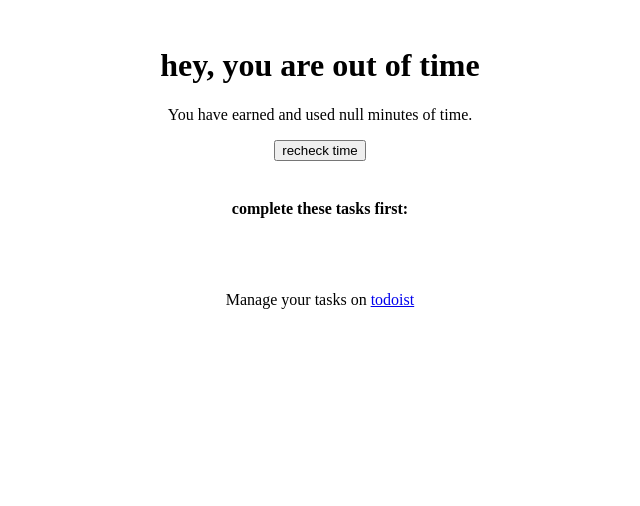
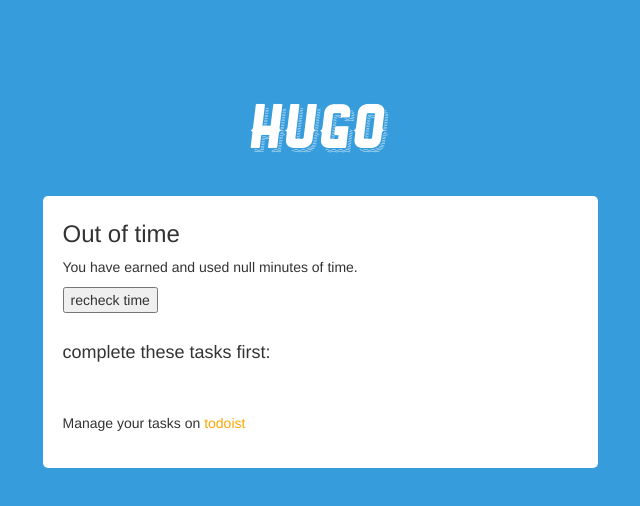
Before and after one commit to lele0108/productive, a browser extension: page src/bg/replace.html in a window 1280 px wide. Shown: the whole page, without its empty margins (320-960 px from the left). Drawn offline with Linux system fonts and the light colour scheme.

Commit message:
basic styling out of time

```diff
--- a/src/bg/replace.html
+++ b/src/bg/replace.html
@@ -1,11 +1,26 @@
 <!DOCTYPE html>
-<html>
+<html lang="en">
   <head>
+    <meta charset="utf-8">
+    <meta http-equiv="X-UA-Compatible" content="IE=edge">
+    <meta name="viewport" content="width=device-width, initial-scale=1">
+    <title>HUGO - Out of time</title>
     <script type="text/javascript" src="jquery.js"></script>
     <script type="text/javascript" src="replace.js"></script>
+    <link href="../resource/css/bootstrap.css" rel="stylesheet">
+    <link href="../resource/css/main.css" rel="stylesheet">
+  </head>
+  <body>
+
+    <div class="title">
+      <h1 class="text-center">Hugo</h1>
+    </div>
     <br>
-  <center>
-    <h1>hey, you are out of time</h1>
+    <div class="container">
+      <div class="row">
+        <div class="col-lg-6 col-lg-offset-3">
+          <div class="welcome">
+            <h3>Out of time</h3>
             <p class="earned"></p>
             <p class="used"></p>
             <button class="recheck">recheck time</button>
@@ -14,6 +29,12 @@
             <div class="tasks"></div>
             <br><br>
             <p>Manage your tasks on <a href="http://todoist.com">todoist</a></p>
-  </center>
-</head>
+          </div>
+        </div>
+      </div>
+    </div>
+
+    <script src="../resource/js/bootstrap.min.js"></script>
+
+  </body>
 </html>
--- a/src/resource/css/main.css
+++ b/src/resource/css/main.css
@@ -56,3 +56,13 @@
 	padding: 5px 20px 5px 20px;
 	border-radius:3px;
 }
+
+.title {
+	margin-top:100px;
+}
+
+.title h1 {
+	font-family: RangerS;
+	color:white;
+	font-size:60px;
+}
```
Lines whose indentation alone changed are shown as unchanged.
